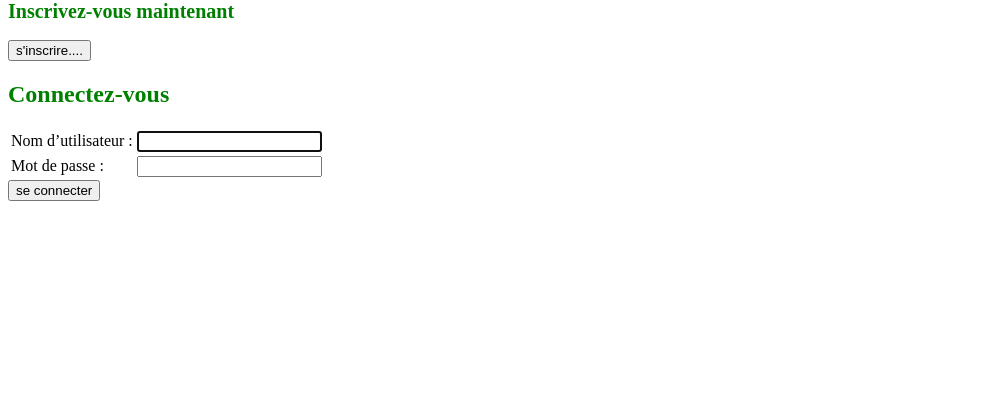
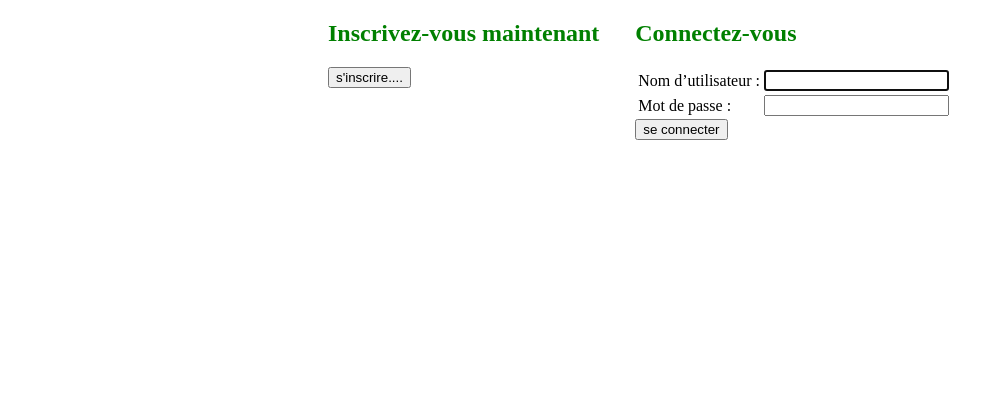
Before and after one commit to LioExpleo/LitReview, a Django app: page /login/ in a window 1280 px wide. Shown: the part 66-466 px from the top of the page, without its empty margins (0-1004 px from the left). Before the commit the page ends 267 px from the top, so only its background shows below. Run offline with Django 4.2, Linux system fonts and the light colour scheme.

Commit message:
commit du 13012023 2236

```diff
--- a/LitReview/app_crit/static/app_crit/styles.css
+++ b/LitReview/app_crit/static/app_crit/styles.css
@@ -1,14 +1,27 @@
-
-
-
 #mainTitle
 {
     text-align: center;
 }
-sr-only
-{
-    text-align: center;
-}
+
 h1, h2, h3 {
   color: green;
 }
+
+#block__connection
+{
+    display: flex;
+    justify-content: space-between;
+    margin-left: 20em;
+    margin-right: 20em;
+    margin-bottom: 1000em;
+}
+
+#block__registration
+{
+    width: 50%;
+}
+
+#block__login
+{
+    width: 5%;
+}
--- a/LitReview/templates/registration/login.html
+++ b/LitReview/templates/registration/login.html
@@ -1,34 +1,30 @@
-
-
 {% extends "base2.html" %}
 
 {% load static %}
 {% block content %}
 
-<div>
+<section id="block__connection">
+    <div class = "block__registration">
+    <!-- <small> -->
+        <h2>Inscrivez-vous maintenant</h2>
 
-<div>
-    <div>
-    <small>
-        <div id="id_login_inscript">
-        <h2>Inscrivez-vous maintenant</h2>
-            </div>
         <a href="{% url 'register' %}" >
         <button type="submit">s'inscrire.... </button>
         </a>
 
-    <br>
+     <!-- <br> -->
         <!--
         Mot de passe oublié ?
         <a href="#">
             Renouveler mon mot de passe
         </a>
         -->
-    </small>
+    <!-- </small> -->
     </div >
-</div >
-    <h2>Connectez-vous </h2>
-    <form method="post" id = id="id_login_connect">
+
+    <form method="post" id = "id_login_connect">
+        <div class=block__login">
+            <h2>Connectez-vous </h2>
         {% csrf_token %}
         {% if form.non_field_errors %}
             {% for error in form.non_field_errors %}
@@ -48,6 +44,6 @@
         <button type="submit">se connecter</button>
     </form>
 </div>
-
+</section>
 
 {% endblock %}
--- a/LitReview/templates/registration/register.html
+++ b/LitReview/templates/registration/register.html
@@ -2,7 +2,7 @@
 
 {% block content %}
     <h2>Inscrivez-vous</h2>
-    <form method="post">
+    <form method="post" id="bloc_inscript">
         {% csrf_token %}
         <table>
         {% for field in form %}
```
Also changed, not shown: LitReview/db.sqlite3.
